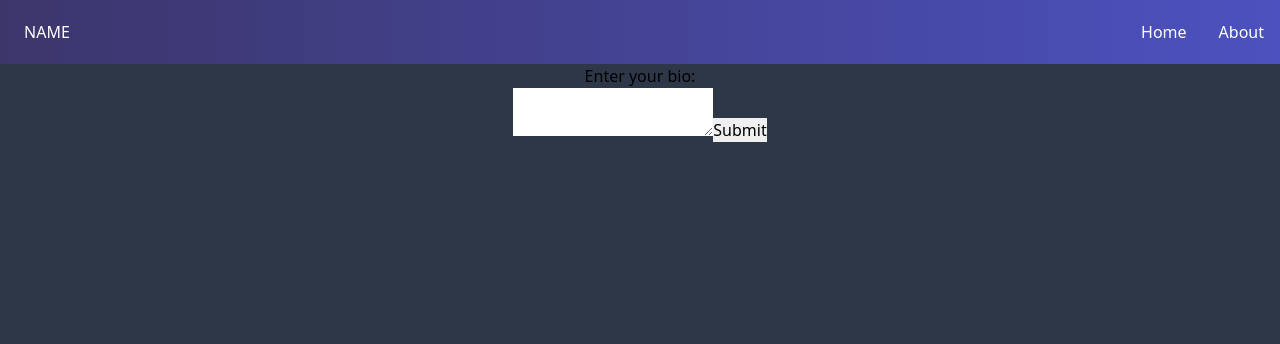
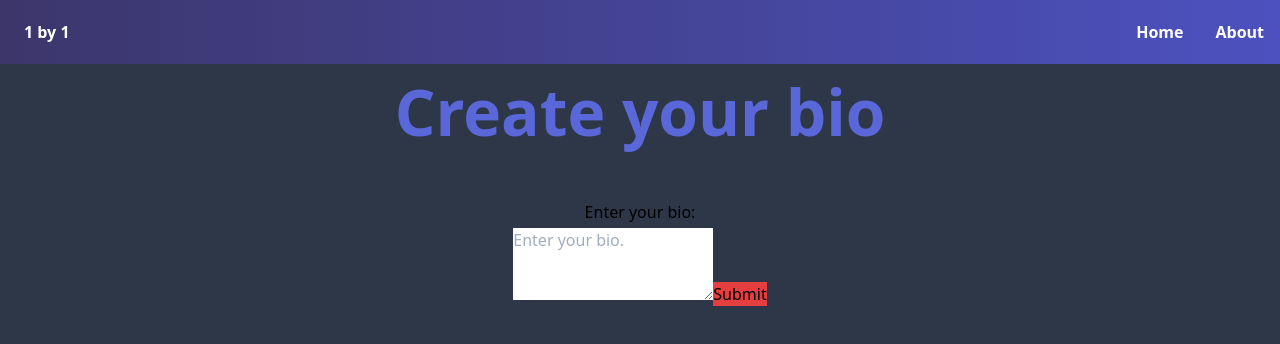
Before and after one commit to owen-duncan-snobel/1by1, a React (Create React App) app in the folder frontend/: page / in a window 1280 px wide. Shown: the top 344 px of the page. Built offline with nearby package versions, Linux system fonts and the light colour scheme.

Commit message:
Updated font size and landing message

```diff
--- a/frontend/src/App.js
+++ b/frontend/src/App.js
@@ -7,8 +7,8 @@ const App = () => {
 				role="navigation"
 				className="flex justify-between items-center h-16 bg-gradient-to-r from-indigo-900 to-indigo-700 text-white relative"
 			>
-				<a href="index.html" className="pl-6">
-					NAME
+				<a href="index.html" className="pl-6 font-extrabold" >
+					1 by 1
 				</a>
 				<div className="px-4 cursor-pointer md:hidden" id="bars">
 					<svg
@@ -27,15 +27,22 @@ const App = () => {
 					</svg>
 				</div>
 				<div className="hidden md:block" id="menu">
-					<a href="index.html" className="p-4">
+					<a href="index.html" className="p-4 font-bold">
 						Home
 					</a>
-					<a href="about.html" className="p-4">
+					<a href="about.html" className="p-4 font-bold">
 						About
 					</a>
 				</div>
 			</nav>
-			<div className="h-screen bg-gray-800">
+			<div className="h-screen bg cover bg-gray-800">
+				<div className="text-center font-bold">
+					<h1
+						className="lg:text-9xl sm:text-6xl text5xl mb-10 text-indigo-600 hover:text-white duration-300"
+					>
+					Create your bio
+					</h1>
+				</div>
 				<Form />
 			</div>
 		</div>
--- a/frontend/src/components/form.js
+++ b/frontend/src/components/form.js
@@ -30,11 +30,11 @@ const Form = () => {
 		<form className="text-center" onSubmit={mySubmitHandler}>
 			<p>Enter your bio:</p>
 			<textarea
-				className="w-24 md:w-auto"
+				className="form-textarea mt-1 center w-30" rows="3" placeholder="Enter your bio."
 				type="text"
 				onChange={myChangeHandler}
 			/>
-			<input type="submit" />
+			<input className="focus:ring-2 focus:ring-indigo-600 bg-red-600 hover:bg-red-700" type="submit" />
 		</form>
 	);
 };
```
Also changed, not shown: 2 other files (tests, documents, lock files or other folders).
